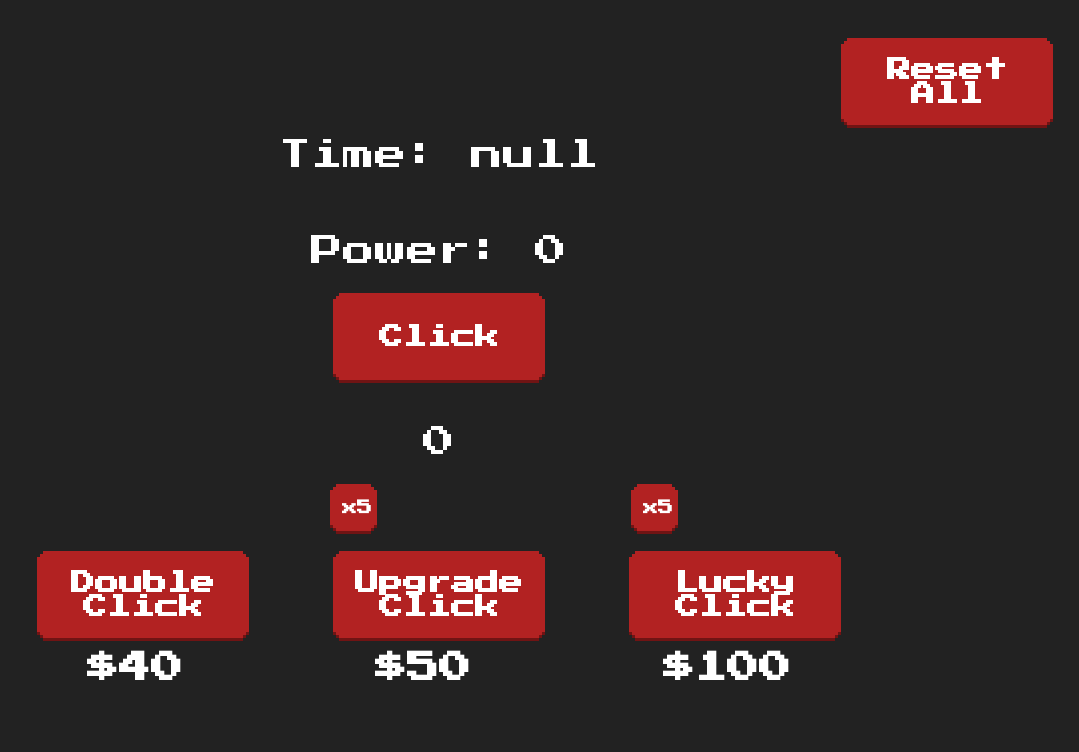
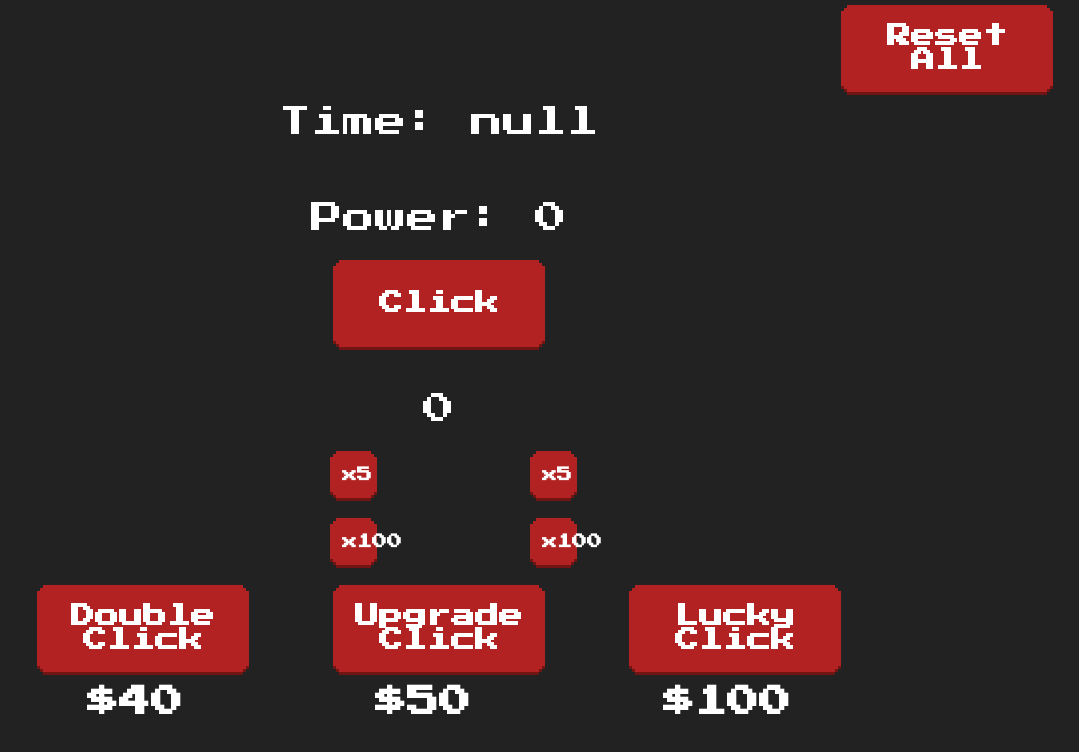
Before and after one commit to AwesomeWhiteWolf/clicker, a plain HTML site: page index.html in a window 1280 px wide. Shown: the whole page, without its empty margins (201-1280 px from the left). Drawn offline with Linux system fonts and the light colour scheme.

Commit message:
Update index.html

```diff
--- a/index.html
+++ b/index.html
@@ -22,8 +22,14 @@
 	<div id="counter"></div>
 
 	<div id="x">
-		<button class="mini btn" id="miniU">x5</button>
-		<button class="mini btn" id="miniL">x5</button>
+		<div id="xu">
+			<button class="mini btn" id="miniU">x5</button>
+			<button class="mini btn" id="miniU100">x100</button>
+		</div>
+		<div id="xl">
+			<button class="mini btn" id="miniL">x5</button>
+			<button class="mini btn" id="miniL100">x100</button>
+		</div>
 	</div>
 	<div id="upgade">
 		<button class="btn" id="double">Double Click</button>
```
